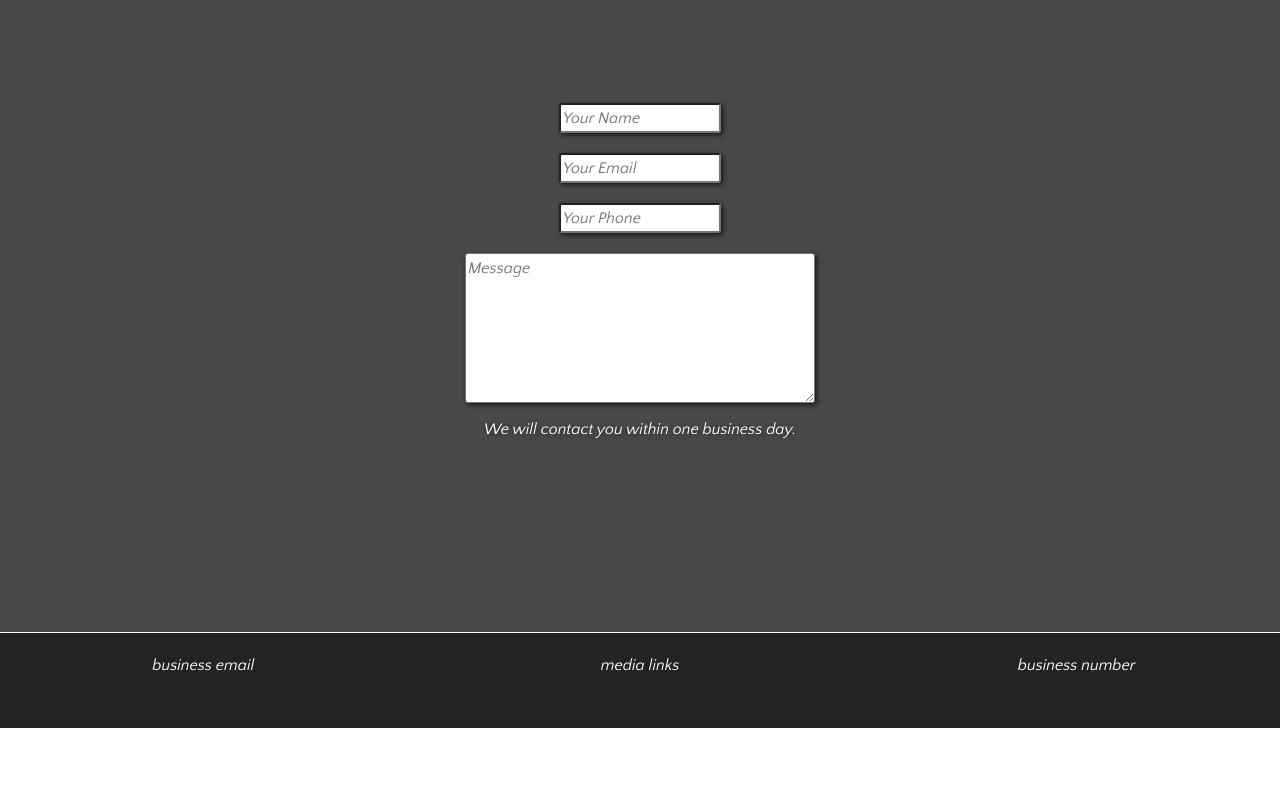
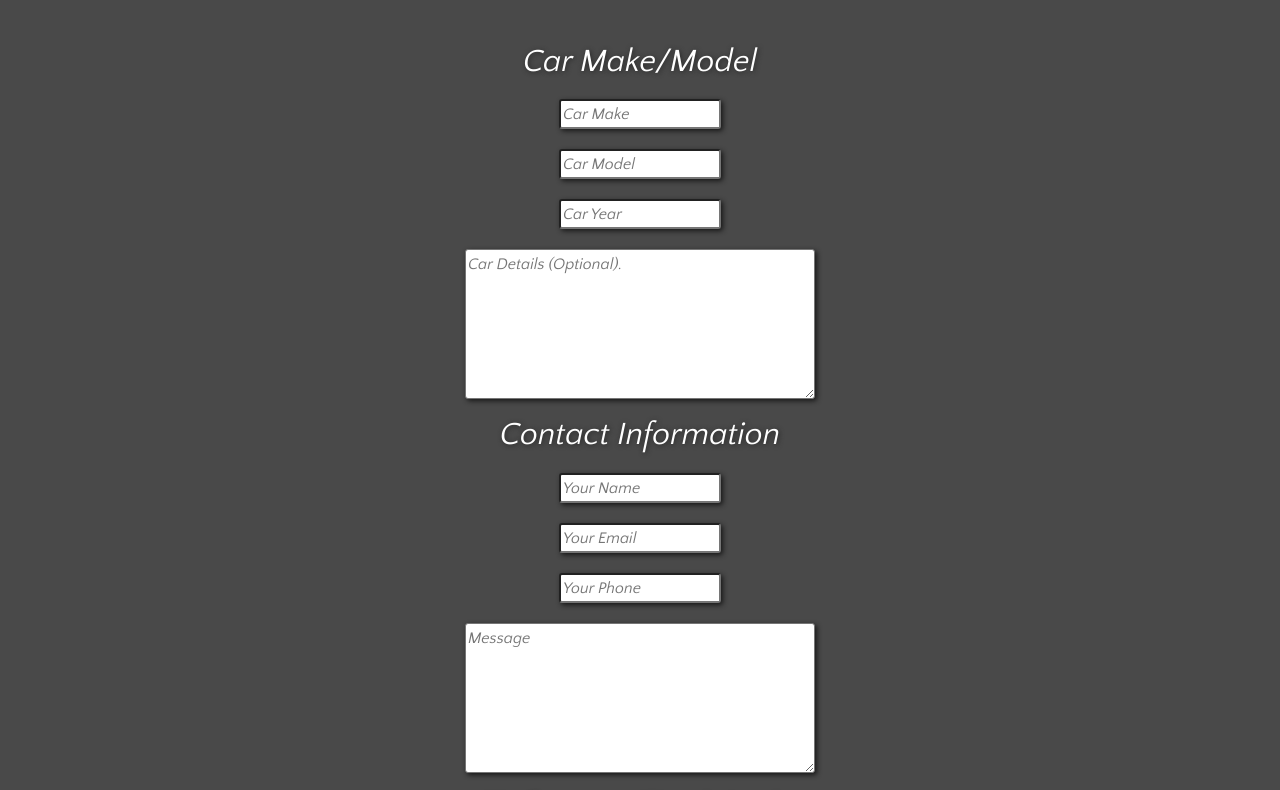
Before and after one commit to mlnemenzo/the-works, a React (Create React App) app: page /appointment in a window 1280 px wide. Shown: the part 740-1530 px from the top of the page. Before the commit the page ends 1468 px from the top, so only its background shows below. Built offline with nearby package versions, Linux system fonts and the light colour scheme; no server answers.

Commit message:
car make/model/year added to appointments page

```diff
--- a/src/App.css
+++ b/src/App.css
@@ -39,8 +39,12 @@ a:link {
 }
 
 a:hover {
-  color: rgb(199, 75, 75);
+  color: rgb(255, 75, 75);
   text-decoration: underline;
+}
+
+.navbar-nav .nav-link:hover {
+  color: rgba(255,75,75);
 }
 
 p, h4 {
@@ -83,6 +87,11 @@ tr:nth-child(even) {
   background-color: rgb(199, 75, 75)
 }
 /* /////////////////////////////////// header ////////////////////////////////////////////// */
+
+#navbarContent {
+  z-index: 10;
+}
+
 .header-body {
   position: fixed;
   width: 100%;
@@ -182,7 +191,8 @@ tr:nth-child(even) {
   margin: 3px;
   padding: 0;
   box-shadow: 2px 2px 5px rgb(24, 24, 24);
-  vertical-align: top
+  vertical-align: top;
+  font-size: 1rem
 }
 
 .service-info-body {
@@ -313,7 +323,7 @@ ul {
 }
 
 .client-info {
-  padding: 50px
+  padding: 0
 }
 
 .calendar-container {
--- a/src/App.js
+++ b/src/App.js
@@ -1,5 +1,4 @@
 import React, { Component } from 'react';
-import axios from 'axios';
 import { Route } from 'react-router-dom';
 import './App.css';
 import Header from './components/header';
--- a/src/components/appointment.js
+++ b/src/components/appointment.js
@@ -14,6 +14,10 @@ class Appointment extends Component {
                 email : "",
                 phone : "",
                 comments : "",
+                carMake : "",
+                carModel : "",
+                carYear : "",
+                carInfo : ""
                 // service : null,
                 // date : new Date(),
                 // time : null
@@ -48,7 +52,7 @@ class Appointment extends Component {
 
     render() {
 
-        const { name, email, phone, comments } = this.state;
+        const { name, email, phone, comments, carMake, carModel, carYear, carInfo } = this.state;
 
         return (
             <div className="appointment-body row">
@@ -93,7 +97,32 @@ class Appointment extends Component {
                     </div>
                 </div>
             </div>
-                    <form className = "client-info row" onSubmit = {this.handleEvent.bind(this)}>
+            <div className="text-area row">
+                <form className = "car-info row">
+                    <h2 className="car-info-header col-12 text-center">Car Make/Model</h2>
+                    <div className="col-12 text-center">
+                        <div className="user-input">
+                            <input value = {carMake} type = "text" onChange = { event => this.setState({carMake: event.target.value})} placeholder = "Car Make"/>
+                        </div>
+                    </div>
+                    <div className="col-12 text-center">
+                        <div className="user-input">
+                            <input value = {carModel} type = "text" onChange = { event => this.setState({carModel: event.target.value})} placeholder = "Car Model"/>
+                        </div>
+                    </div>
+                    <div className="col-12 text-center">
+                        <div className="user-input">
+                            <input value = {carYear} type = "number" onChange = { event => this.setState({carYear: event.target.value})} placeholder = "Car Year"/>
+                        </div>
+                    </div>
+                    <div className="col-12 text-center">
+                        <div className="user-input">
+                            <textarea className = "" value = {carInfo} type = "textarea" onChange = { event => this.setState({carInfo: event.target.value})} placeholder = "Car Details (Optional)."/>
+                        </div>
+                    </div>
+                </form>
+                <form className = "client-info row text-center" onSubmit = {this.handleEvent.bind(this)}>
+                    <h2 className="contact-info col-12 text-center">Contact Information</h2>
                     <div className="col-12 text-center">
                         <div className="user-input">
                             <input value = {name} type = "text" onChange = { event => this.setState({name: event.target.value})} placeholder = "Your Name" autoComplete = "name"/>
@@ -120,6 +149,7 @@ class Appointment extends Component {
                     <h6 className = "col-12 text-center">We will contact you within one business day.</h6>
                 </form>
                 </div>
+            </div>
         )
     }
 }
--- a/src/components/header.js
+++ b/src/components/header.js
@@ -21,8 +21,6 @@ class Header extends Component {
         });
     }
 
-
-
     render() {
 
         const {shown} = this.state;
@@ -38,8 +36,8 @@ class Header extends Component {
                     <button onClick={this.toggleNav} className="navbar-toggler" type="button" data-toggle="collapse" data-target="#navbarContent">
                         <span className="navbar-toggler-icon"></span>
                     </button>
+                        <div className={btnClass} id="navbarContent">
 
-                        <div className={btnClass} id="navbarContent">
                         <ul className="navbar-nav  nav-fill w-100 align-items-start">
                             <div className={btnClass} id="navbarContent">
                         <ul className="navbar-nav  nav-fill w-100 align-items-start">
```
Lines whose indentation alone changed are shown as unchanged.
